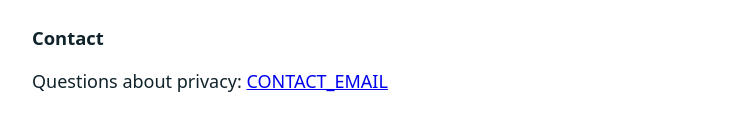
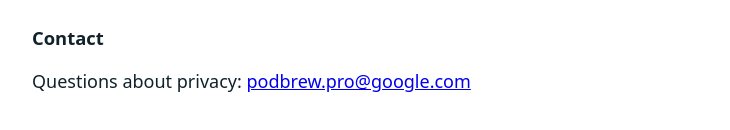
Before and after one commit to woyal66/giant-cactus-cobalt-lagoon, a website: page site/privacy.html in a window 1280 px wide. Shown: the part 1445-1575 px from the top of the page, without its empty margins (272-1002 px from the left). Drawn offline with Linux system fonts and the light colour scheme.

Commit message:
Update privacy.html

```diff
--- a/site/privacy.html
+++ b/site/privacy.html
@@ -36,6 +36,6 @@
 <p>Anchor Mate is a lookout aid, not an official chart. The skipper remains responsible for navigation and the safety of the vessel.</p>
 
 <h2>Contact</h2>
-<p>Questions about privacy: <a href="mailto:podbrew.pro@google.com">CONTACT_EMAIL</a></p>
+<p>Questions about privacy: <a href="mailto:podbrew.pro@google.com">podbrew.pro@google.com</a></p>
 </body>
 </html>
```
